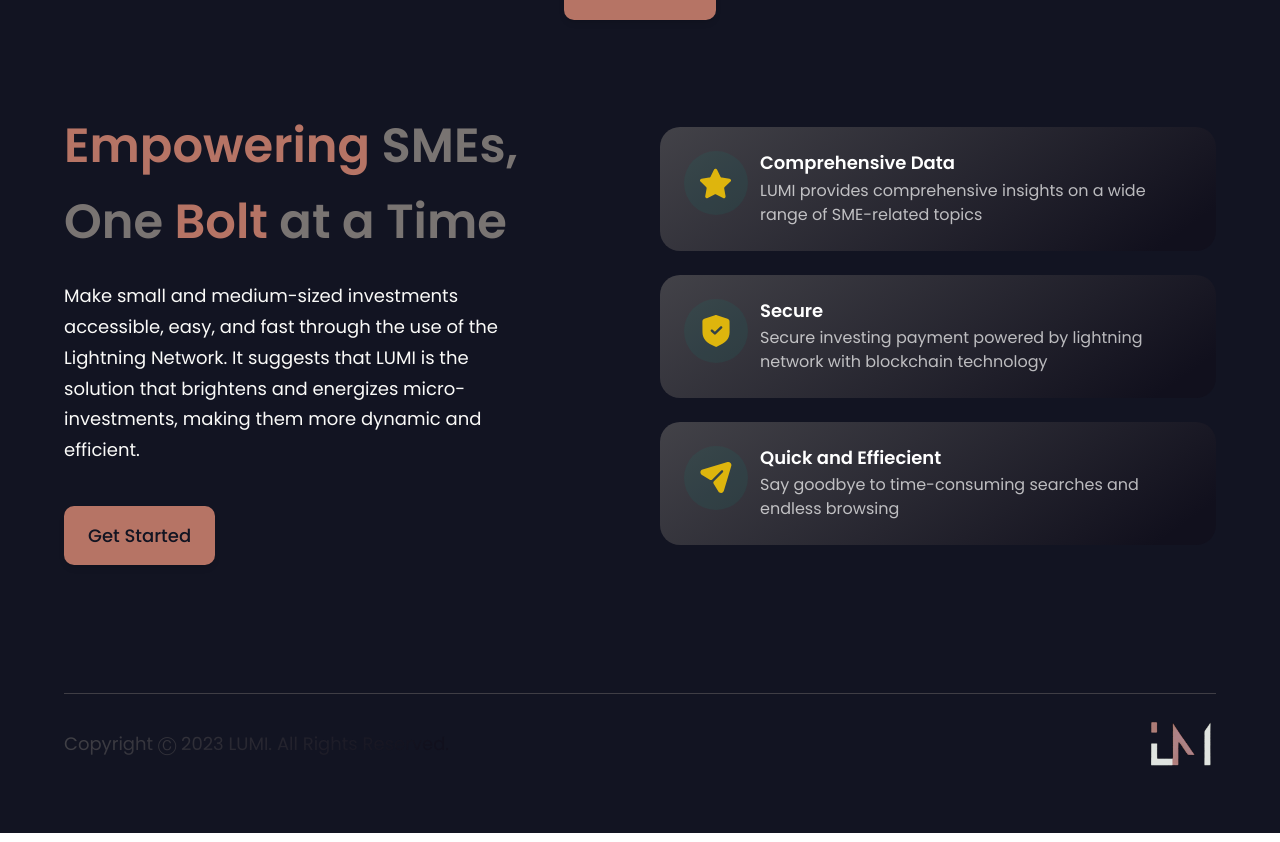
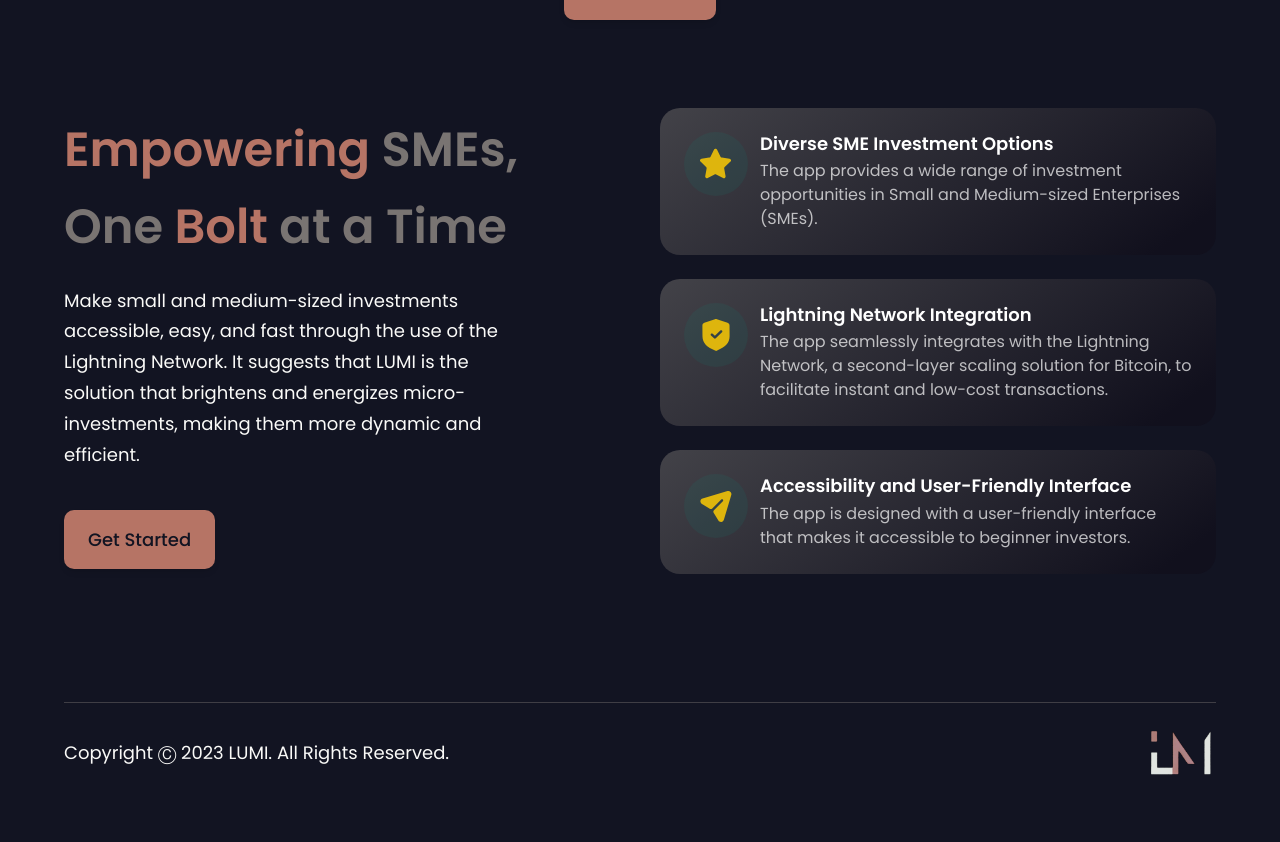
Before and after one commit to diwanmuhamad/smeinvest-app, a React (Vite) app in the folder frontend/: page / in a window 1280 px wide. Shown: the part 503-1345 px from the top of the page. Built offline with nearby package versions, Linux system fonts and the light colour scheme.

Commit message:
change homepage content

```diff
--- a/frontend/src/component/Footer.jsx
+++ b/frontend/src/component/Footer.jsx
@@ -5,7 +5,7 @@
 const Footer = () => (
   <section className={`${styles.flexCenter} ${styles.paddingY} flex-col`}>
     <div className="w-full flex justify-between items-center md:flex-row flex-col pt-6 border-t-[1px] border-t-[#3F3E45]">
-      <p className="font-poppins font-normal text-center text-[18px] leading-[27px] text-black-gradient">
+      <p className="font-poppins font-normal text-center text-[18px] leading-[27px] text-[#FAFAF8]">
         Copyright Ⓒ 2023 LUMI. All Rights Reserved.
       </p>
 
--- a/frontend/src/const/index.js
+++ b/frontend/src/const/index.js
@@ -68,22 +68,23 @@
   {
     id: "feature-1",
     icon: star,
-    title: "Comprehensive Data",
+    title: "Diverse SME Investment Options",
     content:
-      "LUMI provides comprehensive insights on a wide range of SME-related topics",
+      "The app provides a wide range of investment opportunities in Small and Medium-sized Enterprises (SMEs).",
   },
   {
     id: "feature-2",
     icon: shield,
-    title: "Secure",
+    title: "Lightning Network Integration",
     content:
-      "Secure investing payment powered by lightning network with blockchain technology",
+      "The app seamlessly integrates with the Lightning Network, a second-layer scaling solution for Bitcoin, to facilitate instant and low-cost transactions.",
   },
   {
     id: "feature-3",
     icon: send,
-    title: "Quick and Effiecient",
-    content: "Say goodbye to time-consuming searches and endless browsing",
+    title: "Accessibility and User-Friendly Interface",
+    content:
+      "The app is designed with a user-friendly interface that makes it accessible to beginner investors.",
   },
 ];
 
```
